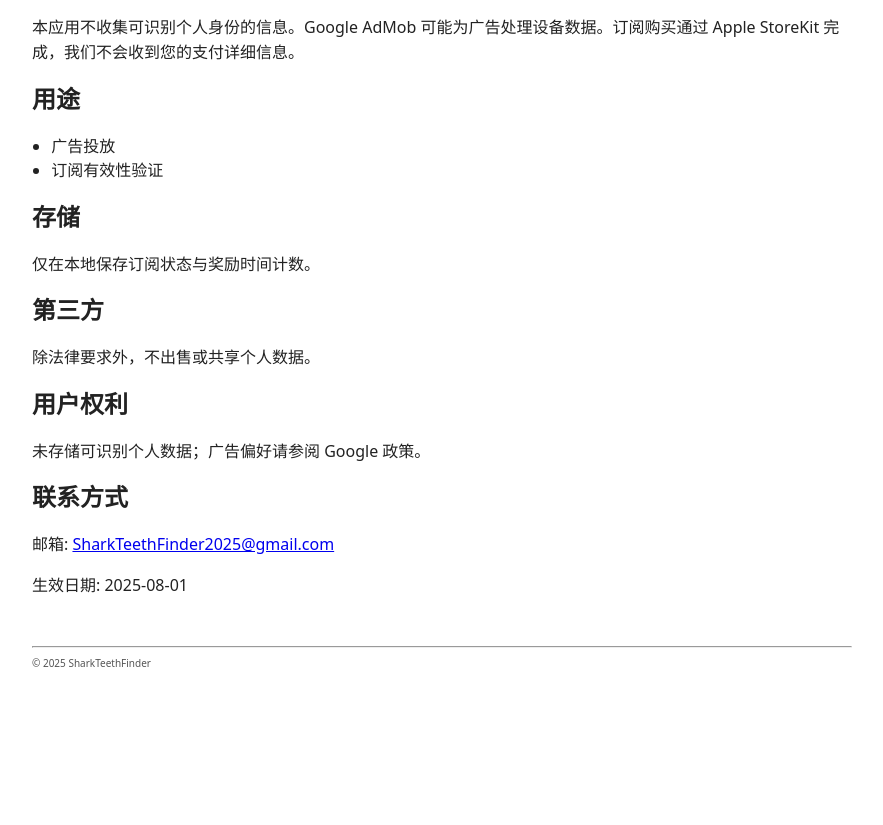
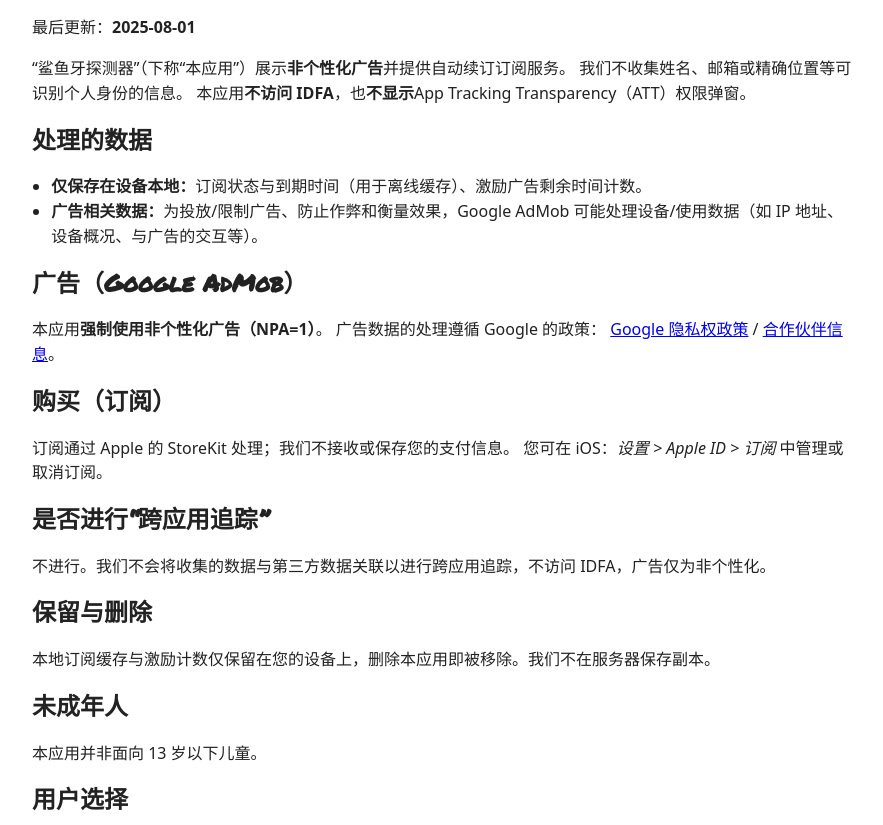
Before and after one commit to kinpatusan/SharkTeethFinder, a plain HTML site: page zh-Hans/privacy.html in a window 1280 px wide. Shown: the part 127-952 px from the top of the page, without its empty margins (198-1081 px from the left). Before the commit the page ends 839 px from the top, so only its background shows below. Drawn offline with Linux system fonts and the light colour scheme.

Commit message:
Update privacy.html

```diff
--- a/zh-Hans/privacy.html
+++ b/zh-Hans/privacy.html
@@ -2,7 +2,7 @@
 <html lang="zh-Hans">
 <head>
 <meta charset="utf-8">
-<title>鲨鱼牙探测器 隐私政策</title>
+<title>鲨鱼牙探测器 – 隐私政策</title>
 <meta name="viewport" content="width=device-width,initial-scale=1">
 <link rel="stylesheet" href="/assets/style.css">
 </head>
@@ -18,24 +18,58 @@
 </nav>
 
 <h1>隐私政策</h1>
-<p>本应用不收集可识别个人身份的信息。Google AdMob 可能为广告处理设备数据。订阅购买通过 Apple StoreKit 完成，我们不会收到您的支付详细信息。</p>
+<p>最后更新：<strong>2025-08-01</strong></p>
 
-<h2>用途</h2>
-<ul><li>广告投放</li><li>订阅有效性验证</li></ul>
+<p>
+“鲨鱼牙探测器”（下称“本应用”）展示<strong>非个性化广告</strong>并提供自动续订订阅服务。
+我们不收集姓名、邮箱或精确位置等可识别个人身份的信息。
+本应用<strong>不访问 IDFA</strong>，也<strong>不显示</strong>App Tracking Transparency（ATT）权限弹窗。
+</p>
 
-<h2>存储</h2>
-<p>仅在本地保存订阅状态与奖励时间计数。</p>
+<h2>处理的数据</h2>
+<ul>
+  <li><strong>仅保存在设备本地：</strong>订阅状态与到期时间（用于离线缓存）、激励广告剩余时间计数。</li>
+  <li><strong>广告相关数据：</strong>为投放/限制广告、防止作弊和衡量效果，Google AdMob 可能处理设备/使用数据（如 IP 地址、设备概况、与广告的交互等）。</li>
+</ul>
 
-<h2>第三方</h2>
-<p>除法律要求外，不出售或共享个人数据。</p>
+<h2>广告（Google AdMob）</h2>
+<p>
+本应用<strong>强制使用非个性化广告（NPA=1）</strong>。
+广告数据的处理遵循 Google 的政策：
+<a href="https://policies.google.com/privacy" target="_blank" rel="noopener">Google 隐私权政策</a> /
+<a href="https://policies.google.com/technologies/partners" target="_blank" rel="noopener">合作伙伴信息</a>。
+</p>
 
-<h2>用户权利</h2>
-<p>未存储可识别个人数据；广告偏好请参阅 Google 政策。</p>
+<h2>购买（订阅）</h2>
+<p>
+订阅通过 Apple 的 StoreKit 处理；我们不接收或保存您的支付信息。
+您可在 iOS：<em>设置 &gt; Apple ID &gt; 订阅</em> 中管理或取消订阅。
+</p>
+
+<h2>是否进行“跨应用追踪”</h2>
+<p>
+不进行。我们不会将收集的数据与第三方数据关联以进行跨应用追踪，不访问 IDFA，广告仅为非个性化。
+</p>
+
+<h2>保留与删除</h2>
+<p>
+本地订阅缓存与激励计数仅保留在您的设备上，删除本应用即被移除。我们不在服务器保存副本。
+</p>
+
+<h2>未成年人</h2>
+<p>
+本应用并非面向 13 岁以下儿童。
+</p>
+
+<h2>用户选择</h2>
+<p>
+我们不在自有服务器存储个人数据，通常不适用访问/删除请求。您可通过 Google 的控制页面管理广告偏好：
+<a href="https://myadcenter.google.com/" target="_blank" rel="noopener">My Ad Center</a>。
+</p>
 
 <h2>联系方式</h2>
-<p>邮箱: <a href="mailto:SharkTeethFinder2025@gmail.com">SharkTeethFinder2025@gmail.com</a></p>
+<p>邮箱：<a href="mailto:SharkTeethFinder2025@gmail.com">SharkTeethFinder2025@gmail.com</a></p>
 
-<p>生效日期: 2025-08-01</p>
 <footer><hr><small>© 2025 SharkTeethFinder</small></footer>
 </body>
 </html>
```
